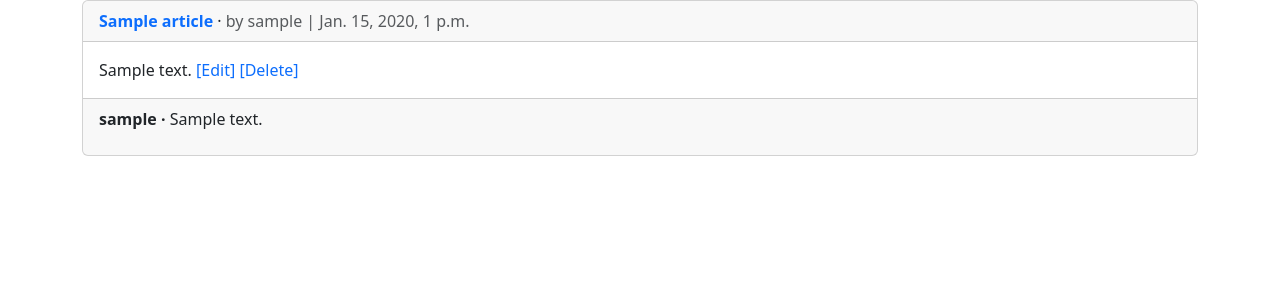
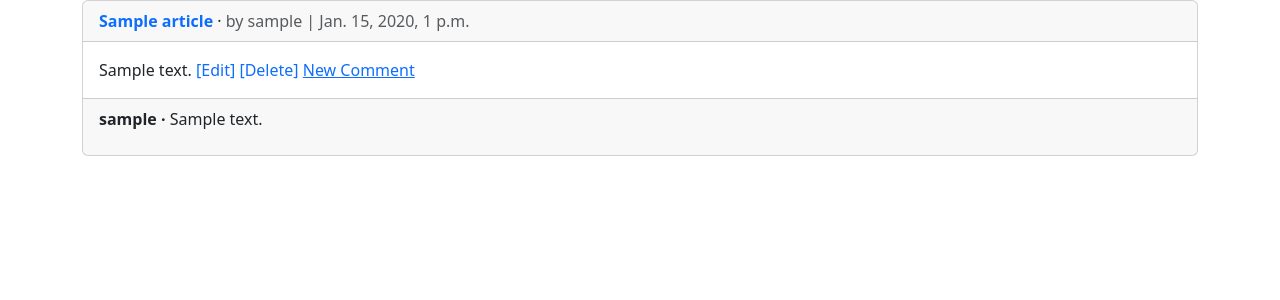
Before and after one commit to ModarYaghi/django-newspaper, a Django app: page /articles/ in a window 1280 px wide. Shown: the part 56-356 px from the top of the page. Run offline with Django 5.2, Linux system fonts and the light colour scheme; a user stored in the database is signed in; tables that the repository leaves empty hold one stand-in row (values such as "Sample post").

Commit message:
Project templates: update article list template to provide New Comment button

```diff
--- a/templates/article_list.html
+++ b/templates/article_list.html
@@ -22,6 +22,7 @@
           <a href="{% url 'article_edit' article.pk %}" style="text-decoration: none;">[Edit]</a>
           <a href="{% url 'article_delete' article.pk %}" style="text-decoration: none;">[Delete]</a>
         {% endif %}
+        <a href="{{ article.get_absolute_url }}">New Comment</a>
       </div>
 
       <div class="card-footer">
```
